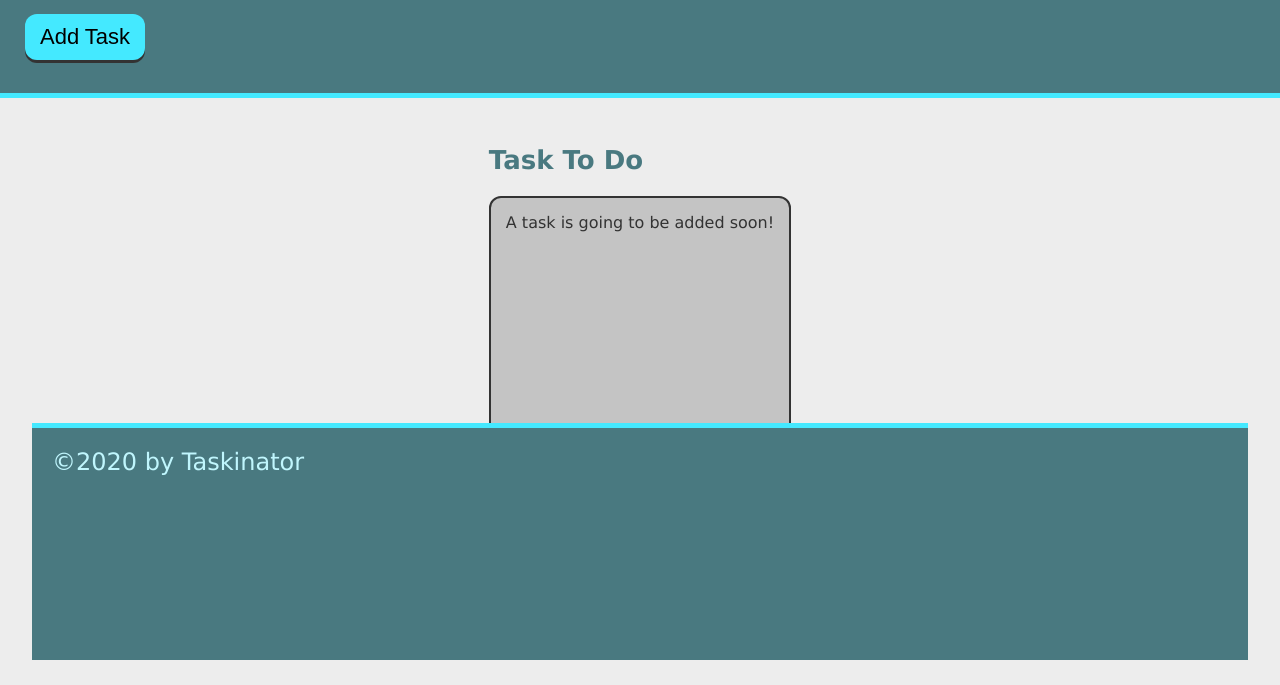
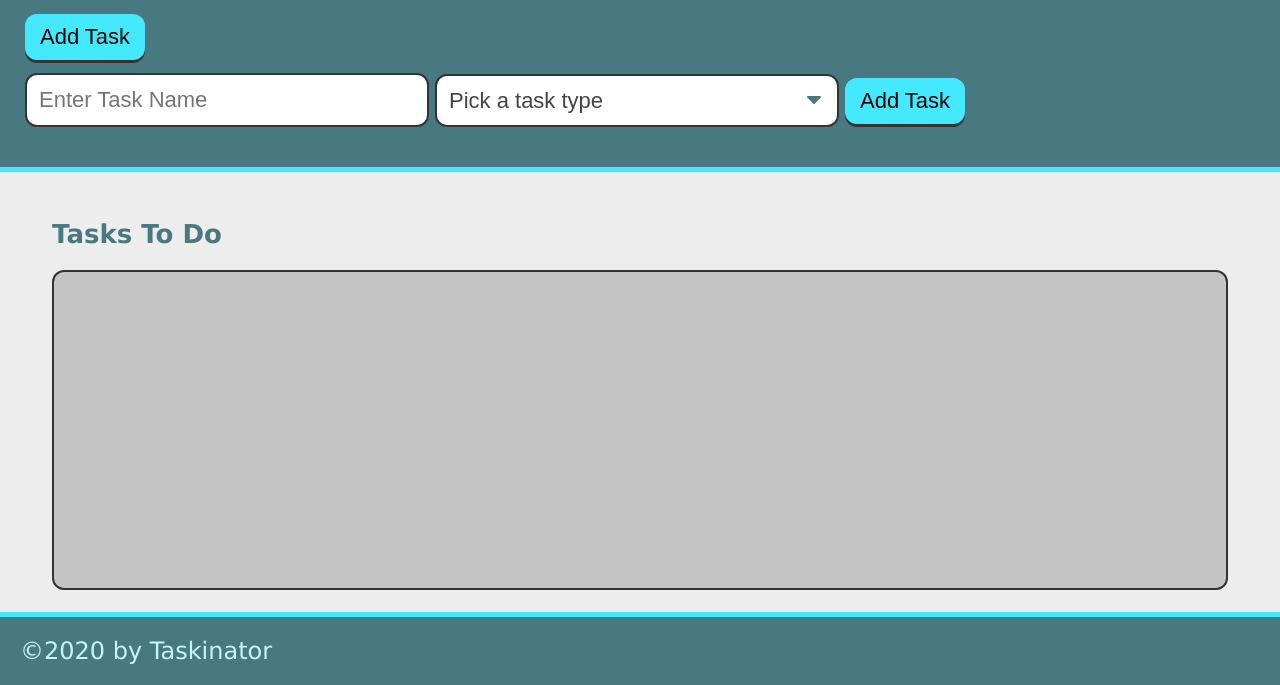
Before and after one commit to brentb5280/taskinator, a plain HTML site: page index.html in a window 1280 px wide. Shown: the part 115-800 px from the top of the page. Drawn offline with Linux system fonts and the light colour scheme.

Commit message:
form-sbmit

```diff
--- a/assets/js/script.js
+++ b/assets/js/script.js
@@ -0,0 +1,18 @@
+var buttonEl = document.querySelector("#save-task");
+var tasksToDoEl = document.querySelector("#tasks-to-do");
+
+buttonEl.addEventListener("click", function() {
+  var listItemEl = document.createElement("li");
+  listItemEl.className = "task-item";
+  listItemEl.textContent = "This is a new task.";
+  tasksToDoEl.appendChild(listItemEl);
+});
+
+var createTaskHandler = function() {
+    var listItemE1 = document.createElement("li");
+    listItemE1.className = "task-item";
+    listItemE1.TextContent = "This is a new task.";
+    tasksToDoEl.appendChild(listItemE1);
+}
+
+buttonEl.addEventListener("click", createTaskHandler);
--- a/index.html
+++ b/index.html
@@ -13,19 +13,41 @@
     <header>
   <h1 class="page-title">Taskinator</h1>
   <p>Click the button below to add a new task!</p>
-  <button Class="btn"> Add Task</button>
-    </header>
+  <button Class="btn" id="save-task"> Add Task</button>
 
-    <script src="./assets/js/script.js"></script>
-  </body>
-  <main class="page-content">
-      <Section class="task0list-wrapper">
-        <h2 class="list-title">Task To Do</h2>
-        <ul class="task-list">
-            <li class="task-itme">A task is going to be added soon!</li>
-        </ul>
-      </Section>
-    <footer>
+  <form id="task-form">
+    <div class="form-group">
+        <input type="text" name="task-name" class="text-input" placeholder="Enter Task Name" />
+      </div>
+
+      <div class="form-group">
+        <select name="task-type" class="select-dropdown">
+          <option value="" disabled selected>Pick a task type</option>
+          <option value="Print">Print</option>
+          <option value="Web">Web</option>
+          <option value="Mobile">Mobile</option>
+        </select>
+      </div>
+
+    <div class="form-group">
+      <button class="btn" id="save-task" type="submit">Add Task</button>
+    </div>
+  </form>
+
+</header>
+
+    <main class="page-content">
+        <section class="task-list-wrapper">
+          <h2 class="list-title">Tasks To Do</h2>
+          <ul class="task-list" id="tasks-to-do"></ul>
+        </section>
+      </main>
+
+      <footer>
         &copy;2020 by Taskinator
       </footer>
-</html>
+
+      <script src="./assets/js/script.js"></script>
+    </body>
+
+    </html>
```
